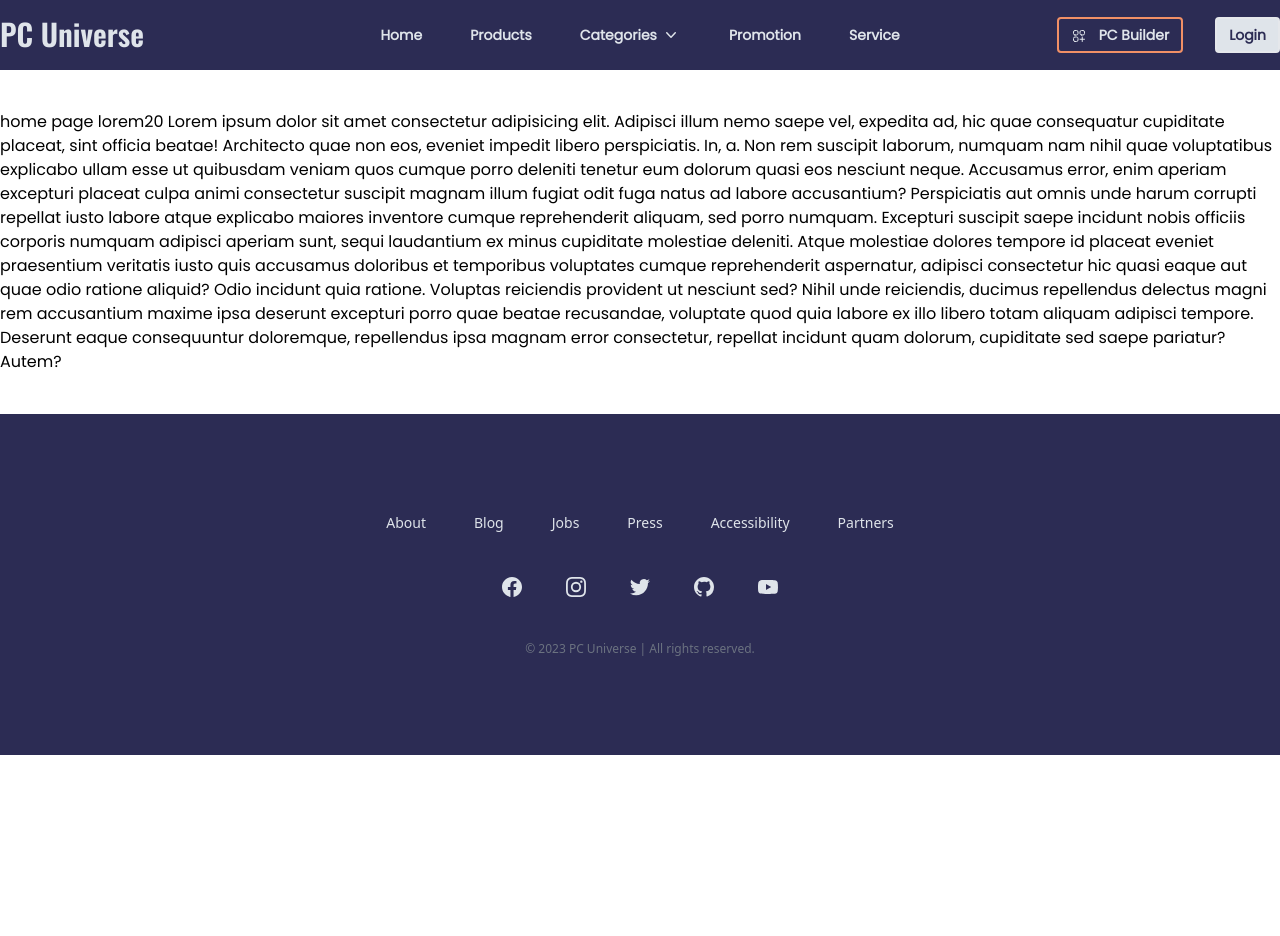
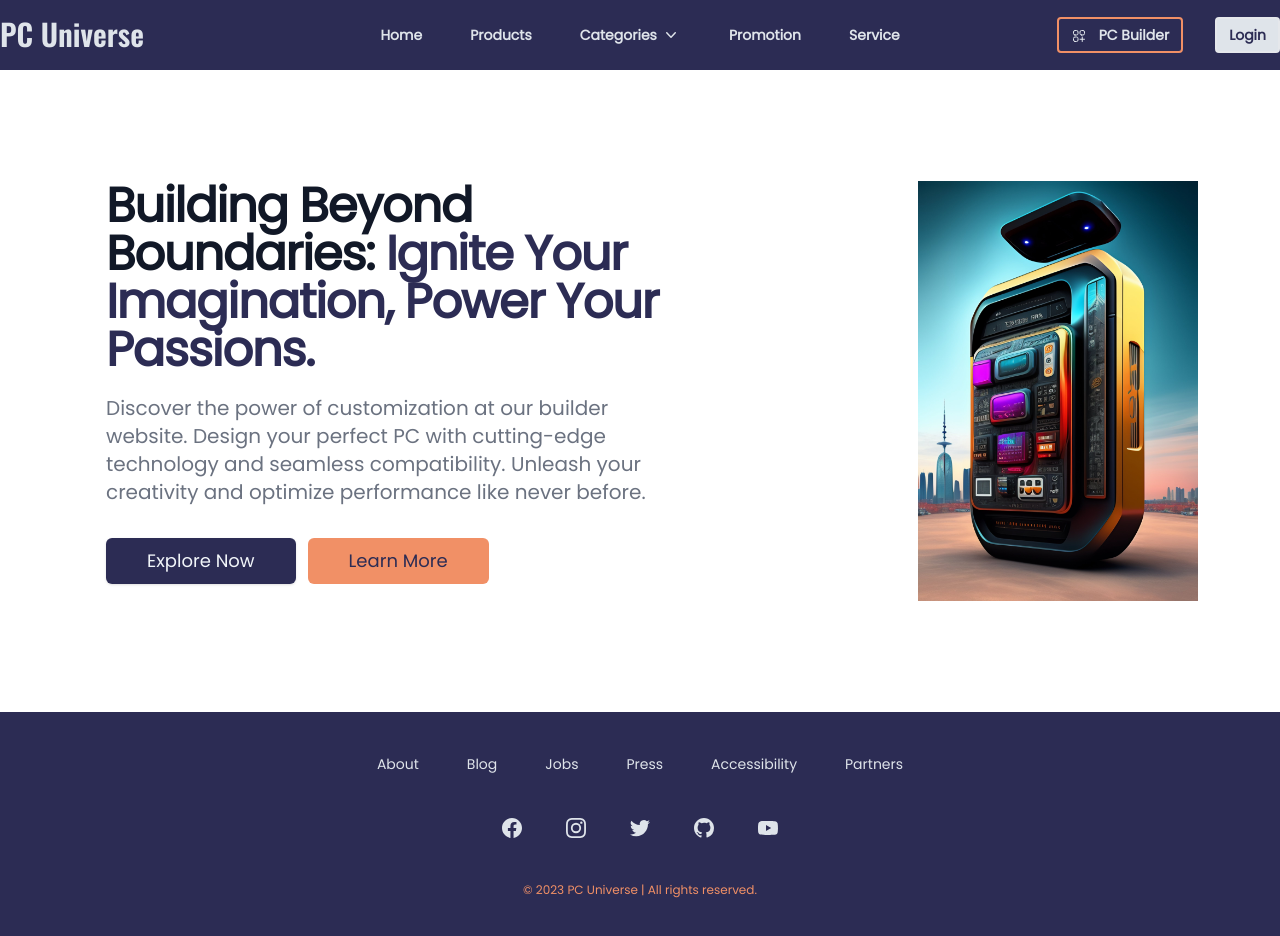
Before and after one commit to md-abdul-ahammed/pc-universe-fe, a Next.js app: page / in a window 1280 px wide. Shown: the top 936 px of the page. Before the commit the page ends 800 px from the top, so only its background shows below. Built offline with nearby package versions, Linux system fonts and the light colour scheme.

Commit message:
hero section is updated

```diff
--- a/src/components/layout/Footer.tsx
+++ b/src/components/layout/Footer.tsx
@@ -1,4 +1,5 @@
 import { JSX, SVGProps } from "react";
+import { Poppins } from "next/font/google";
 
 const navigation = {
   main: [
@@ -73,11 +74,12 @@ const navigation = {
     },
   ],
 };
+const poppins = Poppins({ style: "normal", weight: "400", subsets: ["latin"] });
 
 export default function Footer() {
   return (
-    <footer className="bg-primary">
-      <div className="mx-auto w-full lg:max-w-7xl overflow-hidden px-6 py-20 sm:py-24 lg:px-8">
+    <footer className={`${poppins.className} bg-primary`}>
+      <div className="mx-auto w-full lg:max-w-7xl overflow-hidden px-6 py-10 lg:px-8">
         <nav
           className="-mb-6 columns-2 sm:flex sm:justify-center sm:space-x-12"
           aria-label="Footer"
@@ -105,7 +107,7 @@ export default function Footer() {
             </a>
           ))}
         </div>
-        <p className="mt-10 text-center text-xs leading-5 text-gray-500">
+        <p className="mt-10 text-center text-xs leading-5 text-secondary">
           &copy; 2023 PC Universe | All rights reserved.
         </p>
       </div>
--- /dev/null
+++ b/src/components/sections/HeroSection.tsx
@@ -0,0 +1,60 @@
+/* eslint-disable @next/next/no-img-element */
+import heroImage from "@/assets/images/hero-image.jpeg";
+import Image from "next/image";
+import Link from "next/link";
+
+export default function HeroSection() {
+  return (
+    <div className="flex flex-col-reverse lg:flex-row justify-between items-center bg-white dark:bg-slate-700 text-slate-900 dark:text-slate-200">
+      <div className="mx-auto lg:max-w-7xl">
+        <div className="bg-white dark:bg-slate-700 pb-8 sm:pb-16 md:pb-20 lg:w-full lg:max-w-2xl lg:pb-28 xl:pb-32">
+          <main className="mx-auto mt-10 max-w-7xl sm:mt-12 sm:px-6 md:mt-16 lg:mt-20 xl:mt-28">
+            <div className="sm:text-center lg:text-left px-5 lg:px-0 text-center">
+              <h1 className="text-4xl font-bold tracking-tight text-gray-900 dark:text-gray-300 sm:text-4xl md:text-5xl">
+                <span className="block xl:inline">
+                  Building Beyond Boundaries:
+                </span>{" "}
+                <span className="block text-primary dark:text-secondary xl:inline">
+                  Ignite Your Imagination, Power Your Passions.
+                </span>
+              </h1>
+              <p className="mt-3 text-base text-gray-500 sm:mx-auto sm:mt-5 sm:max-w-xl sm:text-lg md:mt-5 md:text-xl lg:mx-0">
+                Discover the power of customization at our builder website.
+                Design your perfect PC with cutting-edge technology and seamless
+                compatibility. Unleash your creativity and optimize performance
+                like never before.
+              </p>
+              <div className="mt-5 sm:mt-8 sm:flex sm:justify-center lg:justify-start px-5 lg:px-0">
+                <div className="rounded-md shadow">
+                  <Link
+                    href="/products"
+                    className="flex w-full items-center justify-center rounded-md border border-transparent text-slate-100 bg-primary px-8 py-2 text-base font-medium hover:bg-primary md:px-10 md:text-lg"
+                  >
+                    Explore Now
+                  </Link>
+                </div>
+                <div className="mt-3 sm:mt-0 sm:ml-3">
+                  <Link
+                    href="/products"
+                    className="flex w-full items-center justify-center rounded-md border border-transparent bg-secondary px-8 py-2 text-base font-medium text-primary hover:bg-secondary md:px-10 md:text-lg"
+                  >
+                    Learn More
+                  </Link>
+                </div>
+              </div>
+            </div>
+          </main>
+        </div>
+      </div>
+      <div className="pt-5 lg:pt-0 mx-auto lg:max-w-7xl">
+        <Image
+          className="py-5 w-[280px] mx-auto rounded"
+          src={heroImage.src}
+          alt="heroImage"
+          width={280}
+          height={200}
+        />
+      </div>
+    </div>
+  );
+}
--- a/src/pages/index.tsx
+++ b/src/pages/index.tsx
@@ -1,32 +1,14 @@
 import { NextPageWithLayout } from "./_app";
 import { ReactElement } from "react";
 import DefaultLayout from "@/layouts/default";
+import HeroSection from "@/components/sections/HeroSection";
 
 const HomePage: NextPageWithLayout = () => {
   return (
-    <main className="w-full lg:max-w-7xl mx-auto my-10">
-      home page lorem20 Lorem ipsum dolor sit amet consectetur adipisicing elit.
-      Adipisci illum nemo saepe vel, expedita ad, hic quae consequatur
-      cupiditate placeat, sint officia beatae! Architecto quae non eos, eveniet
-      impedit libero perspiciatis. In, a. Non rem suscipit laborum, numquam nam
-      nihil quae voluptatibus explicabo ullam esse ut quibusdam veniam quos
-      cumque porro deleniti tenetur eum dolorum quasi eos nesciunt neque.
-      Accusamus error, enim aperiam excepturi placeat culpa animi consectetur
-      suscipit magnam illum fugiat odit fuga natus ad labore accusantium?
-      Perspiciatis aut omnis unde harum corrupti repellat iusto labore atque
-      explicabo maiores inventore cumque reprehenderit aliquam, sed porro
-      numquam. Excepturi suscipit saepe incidunt nobis officiis corporis numquam
-      adipisci aperiam sunt, sequi laudantium ex minus cupiditate molestiae
-      deleniti. Atque molestiae dolores tempore id placeat eveniet praesentium
-      veritatis iusto quis accusamus doloribus et temporibus voluptates cumque
-      reprehenderit aspernatur, adipisci consectetur hic quasi eaque aut quae
-      odio ratione aliquid? Odio incidunt quia ratione. Voluptas reiciendis
-      provident ut nesciunt sed? Nihil unde reiciendis, ducimus repellendus
-      delectus magni rem accusantium maxime ipsa deserunt excepturi porro quae
-      beatae recusandae, voluptate quod quia labore ex illo libero totam aliquam
-      adipisci tempore. Deserunt eaque consequuntur doloremque, repellendus ipsa
-      magnam error consectetur, repellat incidunt quam dolorum, cupiditate sed
-      saepe pariatur? Autem?
+    <main className="w-full lg:max-w-7xl mx-auto">
+      <section>
+        <HeroSection />
+      </section>
     </main>
   );
 };
```
Also changed, not shown: src/assets/images/hero-image.jpeg (added).
